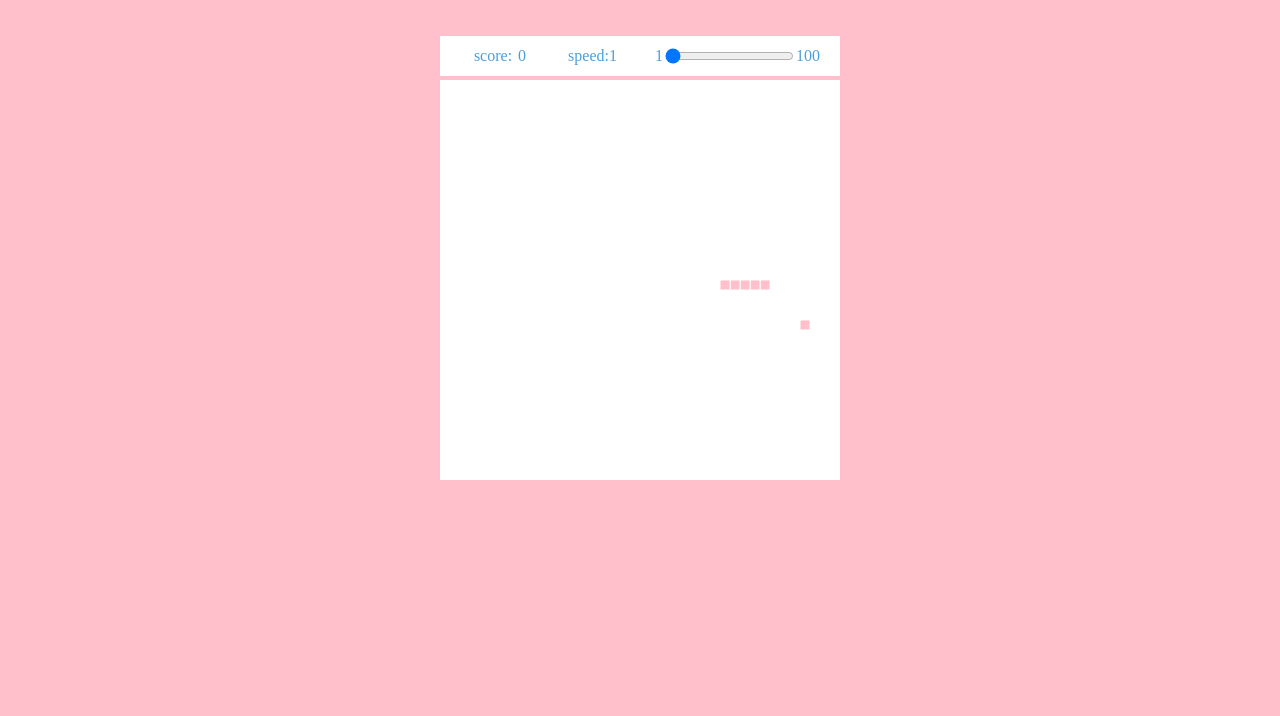
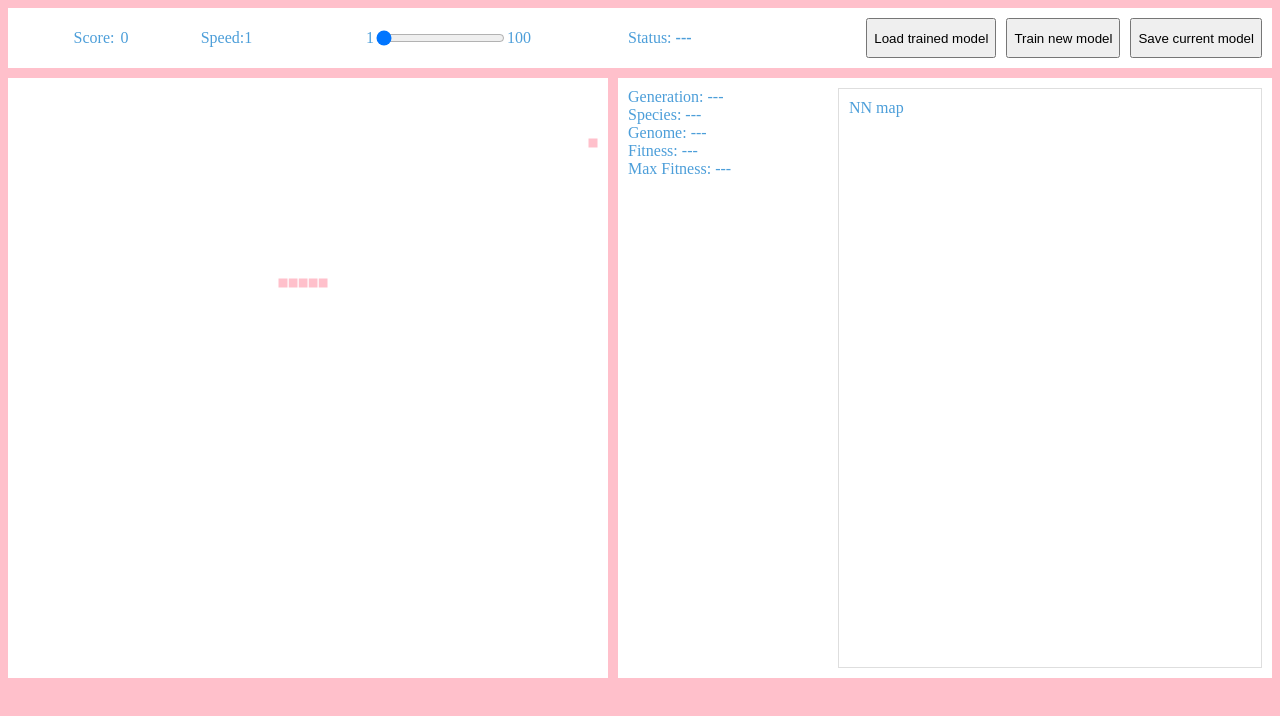
Before and after one commit to jakubkafarski/Deep-Q-Learning-for-Snake, a website: page index.html in a window 1280 px wide. Drawn offline with Linux system fonts and the light colour scheme.

Commit message:
nn map, controls, nn details

```diff
--- a/index.html
+++ b/index.html
@@ -6,13 +6,45 @@
 </head>
 <body>
     <div id="game_controls">
-        <div id="game_score">score:<span>0</span></div>
-        <span id="game_speed_title">speed:<span>1</span></span>
-        <div id="game_speed">
-            <span id="game_speed_value">1 <input type="range" name="snakesSpeed" min="1" max="100" value="1" id="game_speed_value_input" onkeydown="return false;"> 100</span>
+        <div id="game_controls_left">
+            <div id="game_score">Score:<span>0</span></div>
+            <span id="game_speed_title">Speed:<span>1</span></span>
+            <div id="game_speed">
+                <span id="game_speed_value">1 <input type="range" name="snakesSpeed" min="1" max="100" value="1" id="game_speed_value_input" onkeydown="return false;"> 100</span>
+            </div>
+        </div>
+        <div id="game_controls_right">
+            <div id="game_controls_right__status">
+                Status: <span>---</span>
+            </div>
+            <div id="game_controls_right__buttons">
+                <button>
+                    Load trained model
+                </button>
+                <button>
+                    Train new model
+                </button>
+                <button>
+                    Save current model
+                </button>
+            </div>
         </div>
     </div>
-    <canvas id="game_board" width="400" height="400"></canvas>
+    <div id="game">
+        <canvas id="game_board" width="600" height="600"></canvas>
+        <div id="nn_details">
+            <div id="nn_details__info">
+                <p>Generation: <span>---</span></p>
+                <p>Species: <span>---</span></p>
+                <p>Genome: <span>---</span></p>
+                <p>Fitness: <span>---</span></p>
+                <p>Max Fitness: <span>---</span></p>
+            </div>
+            <div id="nn_details__map">
+                NN map
+            </div>
+        </div>
+    </div>
 </body>
 <script src="game.js"></script>
 <!--<script src="ai.js"></script>-->
--- a/styles.css
+++ b/styles.css
@@ -2,25 +2,52 @@ body {
     background-color: #FFC0CB;
 }
 #game_board {
-    position: absolute;
-    top: 20%;
-    left: 50%;
-    transform: translate(-50%, -20%);
     box-sizing: content-box;
 }
 
+#game {
+    display: flex;
+}
+
 #game_controls {
-    width: 400px;
-    position: absolute;
-    top: 20%;
-    left: 50%;
-    transform: translate(-50%, -124px);
+    height: 60px;
+    display: flex;
+    flex-direction: row;
+    width: 100%;
+    margin-bottom: 10px;
     color: #4c9ed9;
     background-color: white;
+}
+
+#game_controls_left {
+    width: 620px;
     display: flex;
     flex-direction: row;
-    align-content: center;
+    align-items: center;
     justify-content: space-between;
+}
+
+#game_controls_right {
+    display: flex;
+    flex: 1 1;
+    align-items: center;
+}
+
+#game_controls_right__status > span {
+    font-weight: bolder;
+}
+
+#game_controls_right__buttons {
+    display: flex;
+    flex: 1 1;
+    flex-direction: row;
+    align-items: center;
+    justify-content: flex-end;
+}
+
+button {
+    height: 40px;
+    margin-right: 10px;
 }
 
 #game_score {
@@ -61,3 +88,27 @@ body {
     justify-content: center;
     align-items: center;
 }
+
+#nn_details {
+    display: flex;
+    width: calc(100% - 400px);
+    margin-left: 10px;
+    padding: 10px;
+    color: #4c9ed9;
+    background-color: white;
+}
+
+#nn_details p {
+    margin: 0;
+}
+
+#nn_details__info {
+    width: 200px;
+}
+
+#nn_details__map {
+    margin-left: 10px;
+    padding: 10px;
+    flex: 1 1;
+    border: 1px solid #dedede;
+}
```
